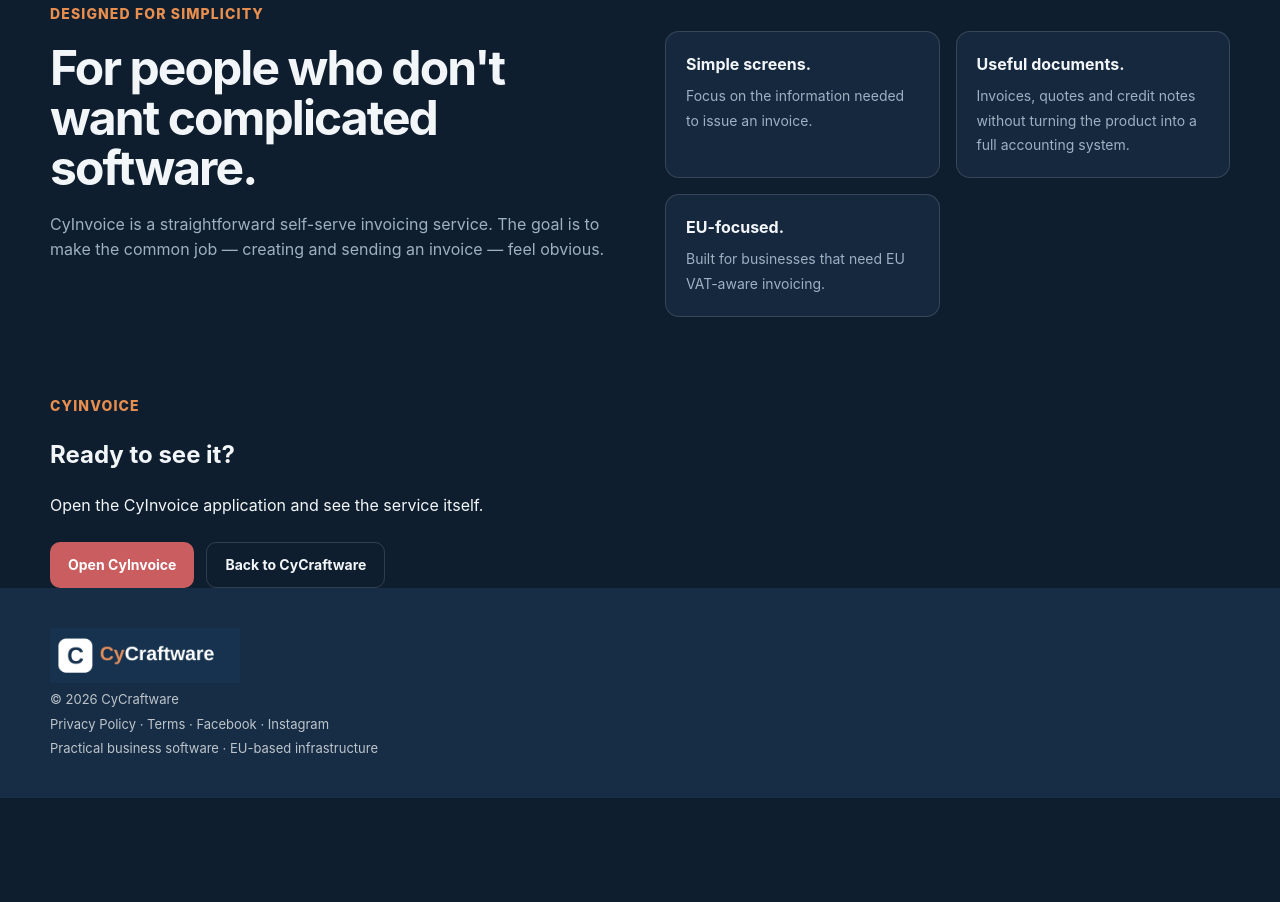
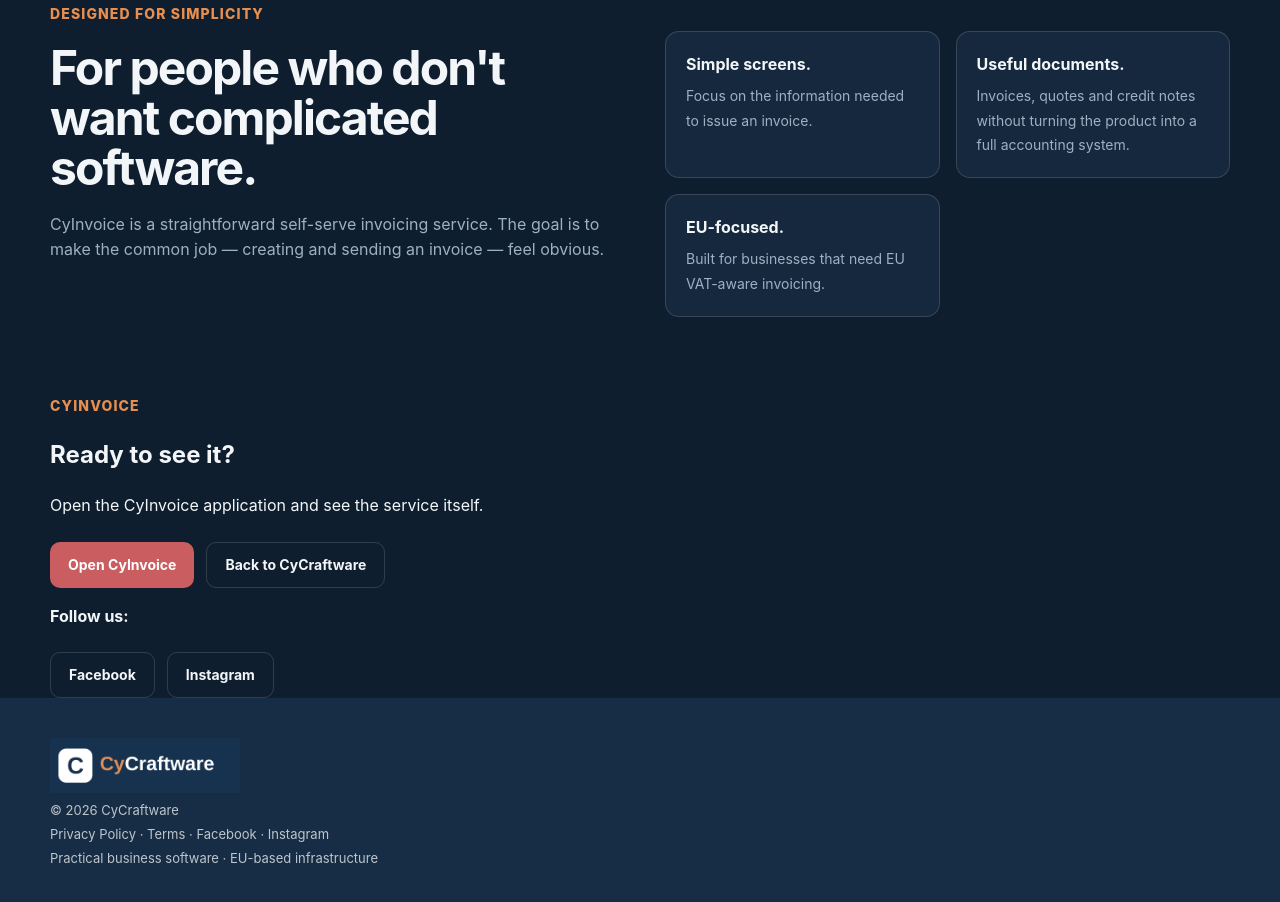
Before and after one commit to lilchris80/cycraftware-website, a plain HTML site: page clearinvoice.html in a window 1280 px wide. Shown: the part 926-1828 px from the top of the page. Before the commit the page ends 1724 px from the top, so only its background shows below. Drawn offline with Linux system fonts and the light colour scheme.

Commit message:
Add 'Follow us' Facebook and Instagram buttons to home contact section and CyInvoice page
Co-Authored-By: Claude Opus 5.5 <noreply@anthropic.com>
Claude-Session: https://claude.ai/code/session_01D3F3WaREuAei3DQeBYA6pN

```diff
--- a/clearinvoice.html
+++ b/clearinvoice.html
@@ -22,7 +22,10 @@
 </div></div></section>
 <section class="section"><div class="wrap"><div class="split"><div><div class="eyebrow">Designed for simplicity</div><h2>For people who don't want complicated software.</h2><p class="lead">CyInvoice is a straightforward self-serve invoicing service. The goal is to make the common job — creating and sending an invoice — feel obvious.</p></div>
 <div class="features"><div class="feature"><strong>Simple screens.</strong><span>Focus on the information needed to issue an invoice.</span></div><div class="feature"><strong>Useful documents.</strong><span>Invoices, quotes and credit notes without turning the product into a full accounting system.</span></div><div class="feature"><strong>EU-focused.</strong><span>Built for businesses that need EU VAT-aware invoicing.</span></div></div></div></div></section>
-<section class="cta"><div class="wrap"><div class="eyebrow">CyInvoice</div><h2>Ready to see it?</h2><p>Open the CyInvoice application and see the service itself.</p><div class="actions"><a class="btn btn-terra" href="https://invoices.cycraftware.com">Open CyInvoice</a><a class="btn btn-light" href="index.html">Back to CyCraftware</a></div></div></section>
+<section class="cta"><div class="wrap"><div class="eyebrow">CyInvoice</div><h2>Ready to see it?</h2><p>Open the CyInvoice application and see the service itself.</p><div class="actions"><a class="btn btn-terra" href="https://invoices.cycraftware.com">Open CyInvoice</a><a class="btn btn-light" href="index.html">Back to CyCraftware</a></div>
+<p><strong>Follow us:</strong></p>
+<div class="actions"><a class="btn btn-light" href="https://www.facebook.com/share/1QLHC13mrn/" target="_blank" rel="noopener">Facebook</a><a class="btn btn-light" href="https://www.instagram.com/cycraftware/" target="_blank" rel="noopener">Instagram</a></div>
+</div></section>
 </main>
 <footer class="footer"><div class="wrap"><img class="footer-logo" src="cycraftware-logo-reversed.png" alt="CyCraftware"><div class="footerrow"><span>© 2026 CyCraftware</span><span><a href="privacy.html">Privacy Policy</a> · <a href="terms.html">Terms</a> · <a href="https://www.facebook.com/share/1QLHC13mrn/" target="_blank" rel="noopener">Facebook</a> · <a href="https://www.instagram.com/cycraftware/" target="_blank" rel="noopener">Instagram</a></span><span>Practical business software · EU-based infrastructure</span></div></div></footer>
 </body></html>
```
Also changed, not shown: index.html (+2 -0 lines).
